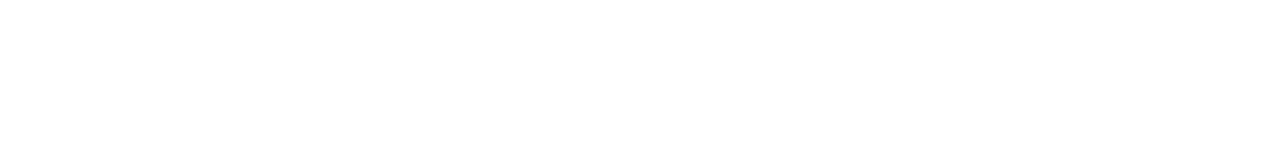
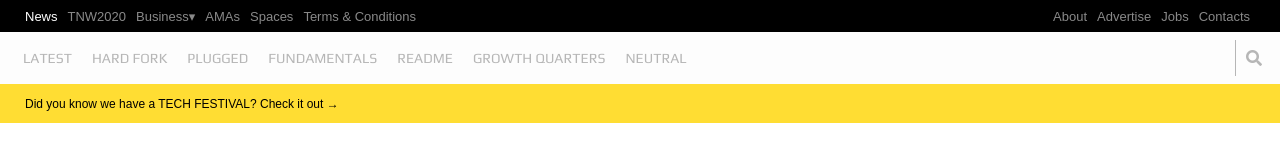
Before and after one commit to evansinho/The-Next-Web, a plain HTML site: page index.html in a window 1280 px wide. Drawn offline with Linux system fonts and the light colour scheme.

Commit message:
created the navigation bar

```diff
--- a/index.html
+++ b/index.html
@@ -3,10 +3,44 @@
 <head>
     <meta charset="UTF-8">
     <meta name="viewport" content="width=device-width, initial-scale=1.0">
+    <link href="https://fonts.googleapis.com/css2?family=Play:wght@400;700&family=Roboto&display=swap" rel="stylesheet">
+    <link rel="stylesheet" href="https://use.fontawesome.com/releases/v5.6.3/css/all.css" integrity="sha384-UHRtZLI+pbxtHCWp1t77Bi1L4ZtiqrqD80Kn4Z8NTSRyMA2Fd33n5dQ8lWUE00s/" crossorigin="anonymous"/>
     <link rel="stylesheet" href="style.css">
-    <title>Document</title>
+    <title>The Next Web</title>
 </head>
 <body>
-
+    <header class="nav-bar">
+        <div class="nav-bar-1">
+            <ul class="first-links">
+                <li><a href="#" id="news">News</a></li>
+                <li><a href="#">TNW2020</a></li>
+                <li><a href="#">Business▾</a></li>
+                <li><a href="#">AMAs</a></li>
+                <li><a href="#">Spaces</a></li>
+                <li><a href="#">Terms & Conditions</a></li>
+            </ul>
+            <ul class="second-links">
+                <li><a href="#">About</a></li>
+                <li><a href="#">Advertise</a></li>
+                <li><a href="#">Jobs</a></li>
+                <li><a href="#">Contacts</a></li>
+            </ul>
+        </div>
+        <div class="nav-bar-2">
+            <ul class="third-links">
+                <li><a href="#">LATEST</a></li>
+                <li><a href="#">HARD FORK</a></li>
+                <li><a href="#">PLUGGED</a></li>
+                <li><a href="#">FUNDAMENTALS</a></li>
+                <li><a href="#">README</a></li>
+                <li><a href="#">GROWTH QUARTERS</a></li>
+                <li><a href="#">NEUTRAL</a></li>
+            </ul>
+            <i class="fas fa-search"></i>
+        </div>
+        <div class="nav-bar-3">
+            <a href="#">Did you know we have a TECH FESTIVAL? Check it out →</a>
+        </div>
+    </header>
 </body>
 </html>
--- a/style.css
+++ b/style.css
@@ -0,0 +1,114 @@
+* {
+  margin: 0;
+  box-sizing: border-box;
+  padding: 0;
+}
+
+body {
+  font-size: 16px;
+  line-height: 1.4;
+  font-family: Arial, Helvetica, sans-serif;
+}
+
+/* nav bar */
+
+.nav-bar {
+  position: fixed;
+  top: 0;
+  right: 0;
+  left: 0;
+}
+
+.nav-bar-1 {
+  display: flex;
+  justify-content: space-between;
+  background-color: black;
+  padding: 5px;
+}
+
+.nav-bar-1 .first-links {
+  display: flex;
+  flex-direction: row;
+  margin-left: 15px;
+}
+
+.nav-bar-1 .first-links li,
+.nav-bar-1 .second-links li {
+  padding: 0 5px;
+  list-style: none;
+}
+
+.nav-bar-1 .second-links {
+  display: flex;
+  flex-direction: row;
+  padding-right: 20px;
+}
+
+.first-links a,
+.second-links a {
+  color: #898989;
+  font-size: 13px;
+  text-decoration: none;
+}
+
+.first-links a:hover {
+  color: #fff;
+}
+
+.second-links a:hover {
+  color: #fff;
+}
+
+#news {
+  color: #fff;
+}
+
+.nav-bar-2 {
+  background-color: #fdfdfd;
+  padding: 8px;
+  display: flex;
+  justify-content: space-between;
+  align-items: center;
+}
+
+.nav-bar-2 i {
+  padding: 10px;
+  border-left: 1px solid #b6b6b6;
+  height: 100%;
+  color: #b6b6b6;
+}
+
+.third-links {
+  display: flex;
+  flex-direction: row;
+  margin-left: 5px;
+}
+
+.third-links li {
+  padding: 5px 10px;
+  list-style: none;
+}
+
+.third-links li a {
+  text-decoration: none;
+  color: #b6b6b6;
+  font-size: 14px;
+  font-family: 'Play', sans-serif;
+}
+
+.third-links li a:hover {
+  color: black;
+}
+
+.nav-bar-3 {
+  width: 100%;
+  background-color: #ffdd33;
+  padding: 8px 0 8px 10px;
+}
+
+.nav-bar-3 a {
+  font-size: 12px;
+  text-decoration: none;
+  color: black;
+  padding: 15px;
+}
```
